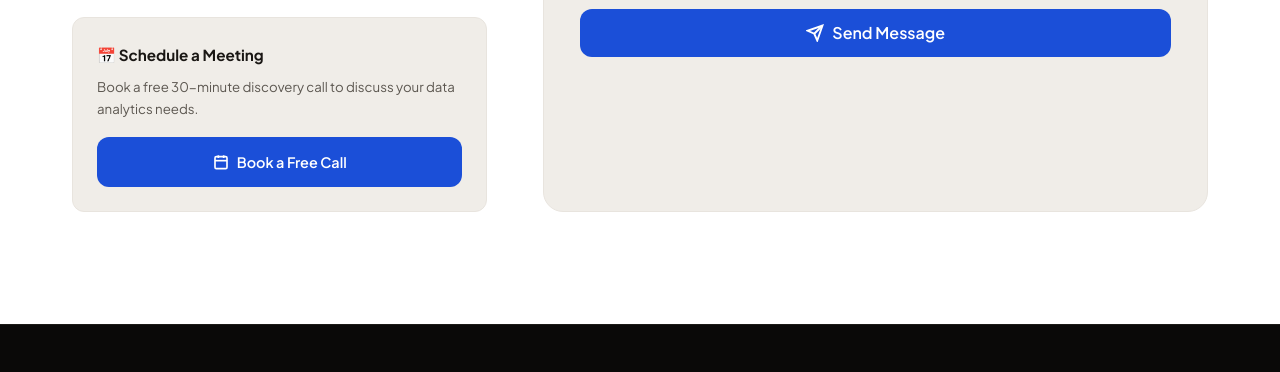
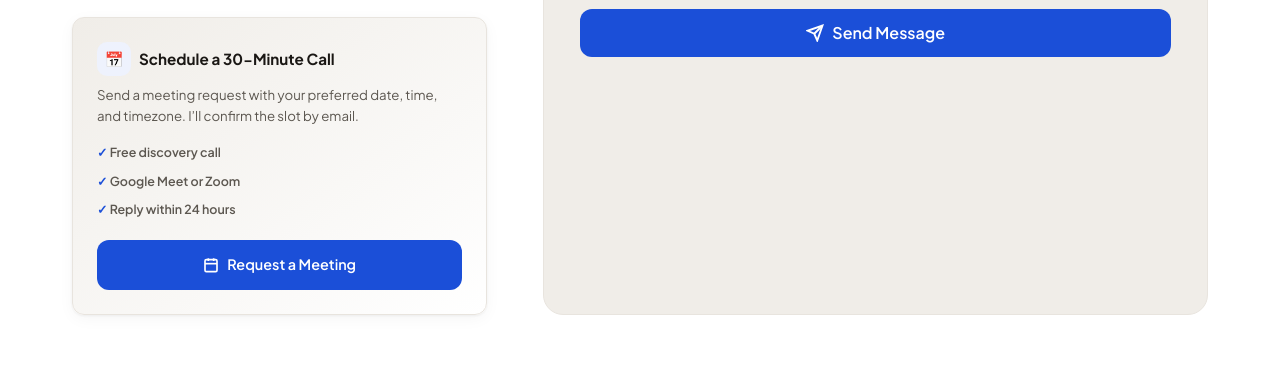
Before and after one commit to abdulhaseebofficial/Portfolio, a plain HTML site: page frontend/index.html in a window 1280 px wide. Shown: the part 5619-5991 px from the top of the page. Drawn offline with nearby package versions, Linux system fonts and the light colour scheme.

Commit message:
Improve meeting scheduling experience

```diff
--- a/frontend/css/contact.css
+++ b/frontend/css/contact.css
@@ -54,11 +54,15 @@ flex-shrink:0;font-size:1.25rem;
 .contact-label{font-size:.72rem;color:var(--text3);text-transform:uppercase;letter-spacing:.07em;font-weight:700}
 .contact-value{font-weight:600;font-size:.88rem}
 .meeting-card{
-background:var(--bg3);border:1.5px solid var(--border);
-border-radius:var(--radius);padding:1.5rem;margin-top:.5rem;
+background:linear-gradient(145deg,var(--bg3),var(--bg2));border:1.5px solid var(--border);
+border-radius:var(--radius);padding:1.5rem;margin-top:.5rem;box-shadow:var(--shadow);
 }
 .meeting-title{font-weight:700;font-size:.95rem;margin-bottom:.5rem;display:flex;align-items:center;gap:.5rem}
-.meeting-desc{font-size:.83rem;color:var(--text2);margin-bottom:1rem}
+.meeting-icon{width:34px;height:34px;border-radius:10px;background:var(--accent-light);display:inline-flex;align-items:center;justify-content:center}
+.meeting-desc{font-size:.83rem;color:var(--text2);margin-bottom:1rem;line-height:1.6}
+.meeting-details{display:grid;gap:.45rem;margin-bottom:1.2rem;color:var(--text2);font-size:.78rem;font-weight:600}
+.meeting-details span::first-letter{color:var(--accent)}
+.meeting-btn{width:100%;justify-content:center}
 .contact-form{
 background:var(--bg3);border:1.5px solid var(--border);
 border-radius:var(--radius-lg);padding:2.25rem;
--- a/frontend/index.html
+++ b/frontend/index.html
@@ -372,11 +372,16 @@
           </a>
         </div>
         <div class="meeting-card fade-up d2" style="margin-top:1.25rem">
-          <div class="meeting-title">📅 Schedule a Meeting</div>
-          <div class="meeting-desc">Book a free 30-minute discovery call to discuss your data analytics needs.</div>
-          <a href="mailto:abdul.haseeb.kashmiri@outlook.com" class="btn btn-primary" style="width:100%;justify-content:center">
+          <div class="meeting-title"><span class="meeting-icon">📅</span> Schedule a 30-Minute Call</div>
+          <div class="meeting-desc">Send a meeting request with your preferred date, time, and timezone. I’ll confirm the slot by email.</div>
+          <div class="meeting-details">
+            <span>✓ Free discovery call</span>
+            <span>✓ Google Meet or Zoom</span>
+            <span>✓ Reply within 24 hours</span>
+          </div>
+          <a href="mailto:abdul.haseeb.kashmiri@outlook.com?subject=30-Minute%20Meeting%20Request&amp;body=Hi%20Abdul%20Haseeb%2C%0A%0AI%27d%20like%20to%20schedule%20a%2030-minute%20call.%0A%0APreferred%20date%3A%20%0APreferred%20time%3A%20%0ATimezone%3A%20%0AMeeting%20topic%3A%20%0A%0AThank%20you." class="btn btn-primary meeting-btn" rel="noopener">
             <svg width="16" height="16" fill="none" stroke="currentColor" stroke-width="2.5" viewBox="0 0 24 24"><rect x="3" y="4" width="18" height="18" rx="2"/><line x1="16" y1="2" x2="16" y2="6"/><line x1="8" y1="2" x2="8" y2="6"/><line x1="3" y1="10" x2="21" y2="10"/></svg>
-            Book a Free Call
+            Request a Meeting
           </a>
         </div>
       </div>
```
Also changed, not shown: frontend/sections/contact.html (+8 -5 lines).
